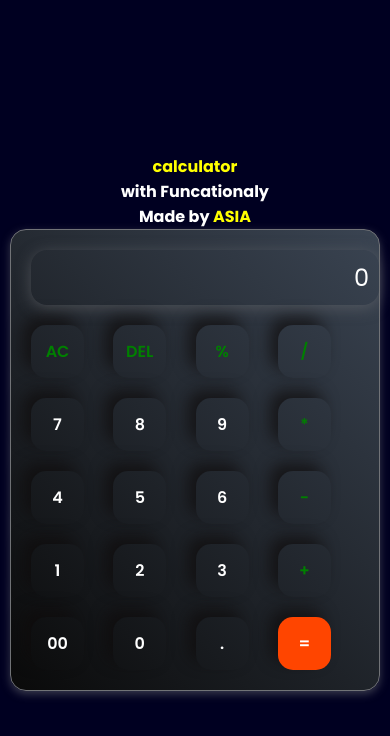
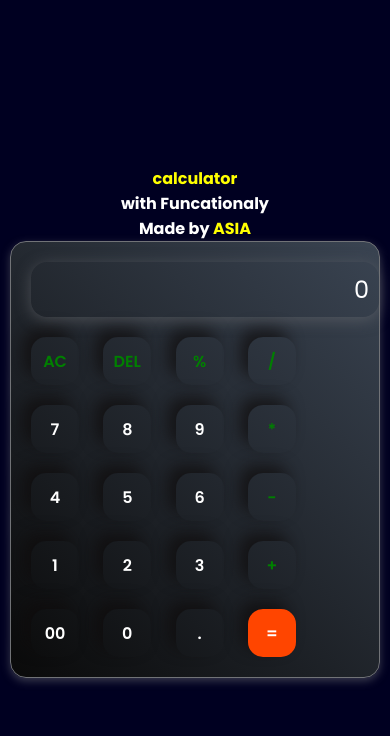
Before and after one commit to Asia-parveen/calculator-made-project, a plain HTML site: page index.html in a window 390 px wide. Drawn offline with Linux system fonts and the light colour scheme.

Commit message:
changes in marign

```diff
--- a/style.css
+++ b/style.css
@@ -186,11 +186,11 @@ box-shadow: 1px 1px 2px 3px yellow;
   }
 
   button {
-    width: 53px;
-    height: 53px;
+    width: 48px;
+    height: 48px;
     margin: 10px;
     font-size: 16px;
-    margin-right: 15px;
+
 
   }
 }
```
